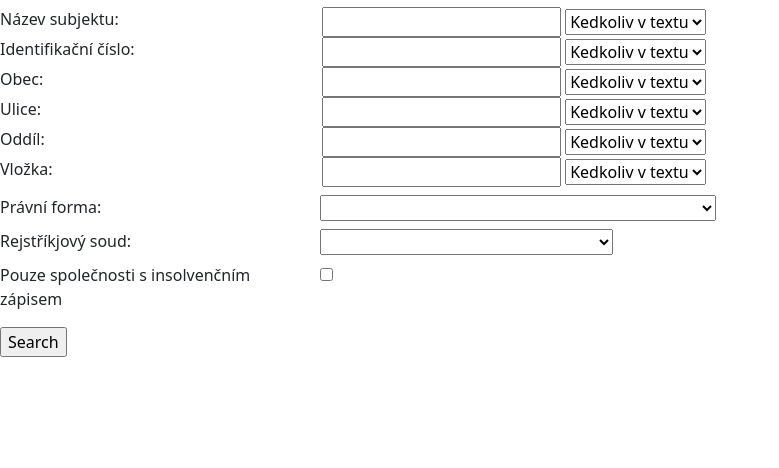
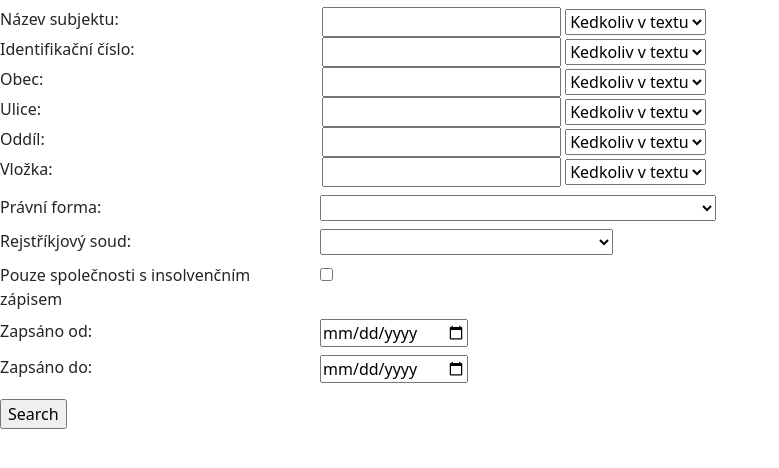
Before and after one commit to SveterCZE/justice, a Flask app: page / in a window 1280 px wide. Shown: the part 47-515 px from the top of the page, without its empty margins (0-779 px from the left). Run offline with Flask 2, Linux system fonts and the light colour scheme; some libraries are stand-ins or nearby versions.

Commit message:
changing the search form

```diff
--- a/templates/search_form.html
+++ b/templates/search_form.html
@@ -80,6 +80,12 @@
     <div class="row g-2">
         {{ render_field(form.insolvent_only_search) }}
     </div>
+    <div class="row g-2">
+        {{ render_field(form.zapis_od) }}
+    </div>
+    <div class="row g-2">
+        {{ render_field(form.zapis_do) }}
+    </div>
   </p>
   <p><input type="submit" value="Search">
   </p>
```
